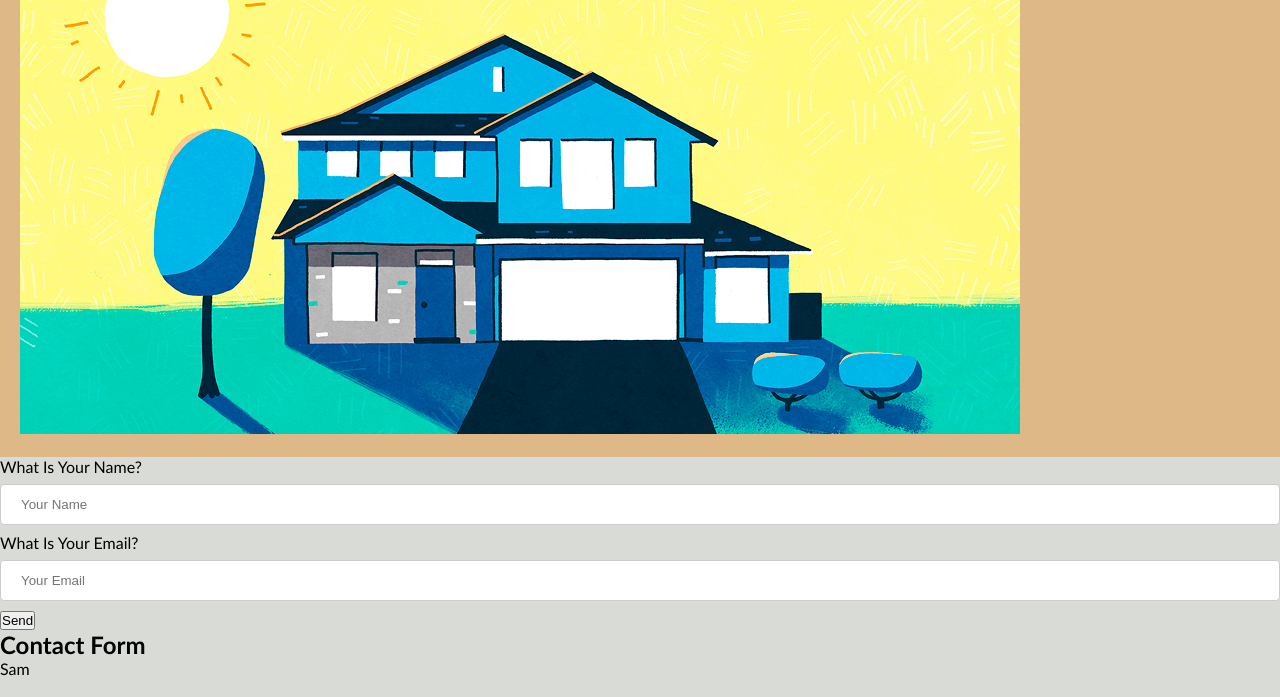
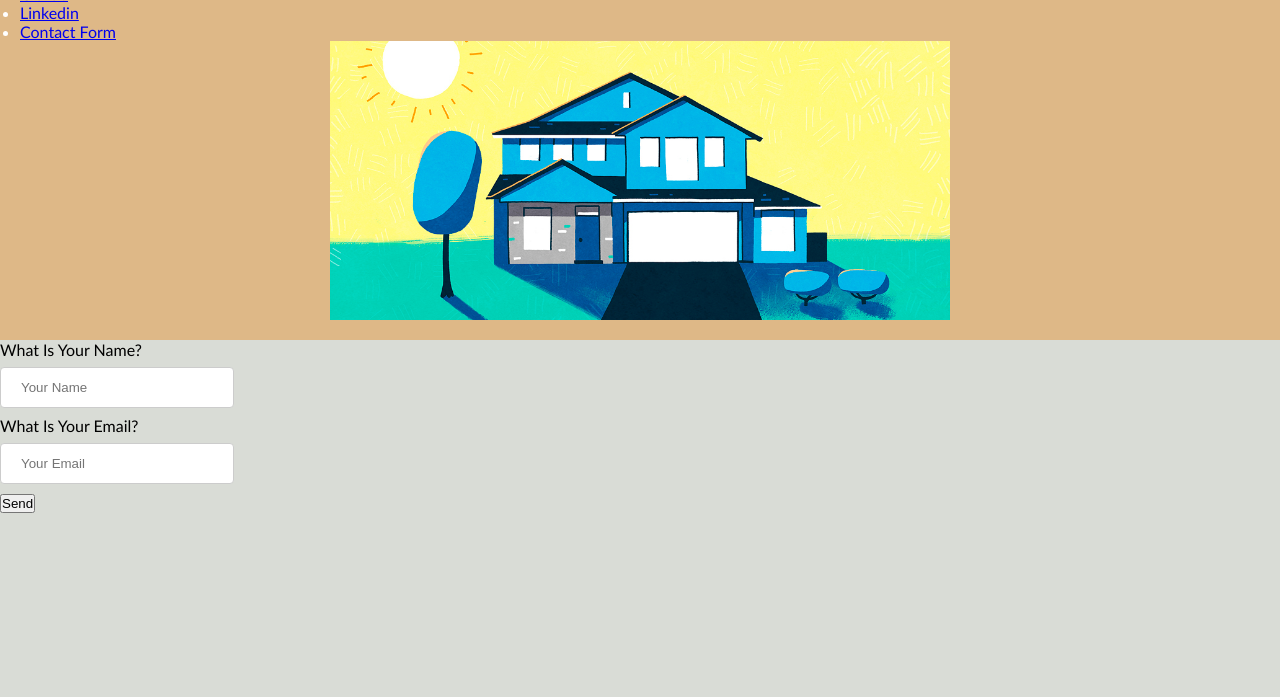
Before and after one commit to samhiga/student-mini-project, a plain HTML site: page index.html in a window 1280 px wide. Shown: the part 104-801 px from the top of the page. Drawn offline with Linux system fonts and the light colour scheme.

Commit message:
added naivgation bar and various CSS styling

```diff
--- a/assets/style.css
+++ b/assets/style.css
@@ -16,11 +16,19 @@ body {
 }
 
     input[type=text], select {
-        width: 100%;
+        width: 15%;
         padding: 12px 20px;
         margin: 8px 0;
-        display: inline-block;
+        display: block;
         border: 1px solid #ccc;
         border-radius: 4px;
-        box-sizing: border-box;
+        box-sizing: content-box;
+
       }
+
+      img {
+        display: block;
+        margin-left: auto;
+        margin-right: auto;
+        width: 50%;
+      }
--- a/index.html
+++ b/index.html
@@ -11,25 +11,34 @@
     <div class="header">
         <h1> Student Mini Project </h1>
         <h2> Welcome To The Homepage!</h2>
+        <div>
+            <ul>
+                <li>
+                    <a href="https://github.com/samhiga">Github</a>
+                </li>
+                <li>
+                    <a href="https://www.linkedin.com/in/sam-higa-b887b9209/">Linkedin</a>
+                </li>
+                <li>
+                    <a href="#contact-form">Contact Form</a>
+                </li>
+            </ul>
+        </div>
         <img src="./assets/MTH_EE Video_Banner_1000x450_v1.jpeg" alt="Home" />
+
     </div>
 
     <form>
+        <div id="contact-form">
         <label for="Name">What Is Your Name?</label>
         <input type="text" id="name" name="name" placeholder="Your Name">
 
         <label for="email">What Is Your Email?</label>
         <input type="text" id="email" name="email" placeholder="Your Email">
         <button>Send</button>
+        </div>
       </form>
 
-      <section>
-        <h2>Contact Form</h2>
-        <ol>
-            <li>Sam</li>
-            <li></li>
-        </ol>
-      </section>
 
 
       </form>
```
